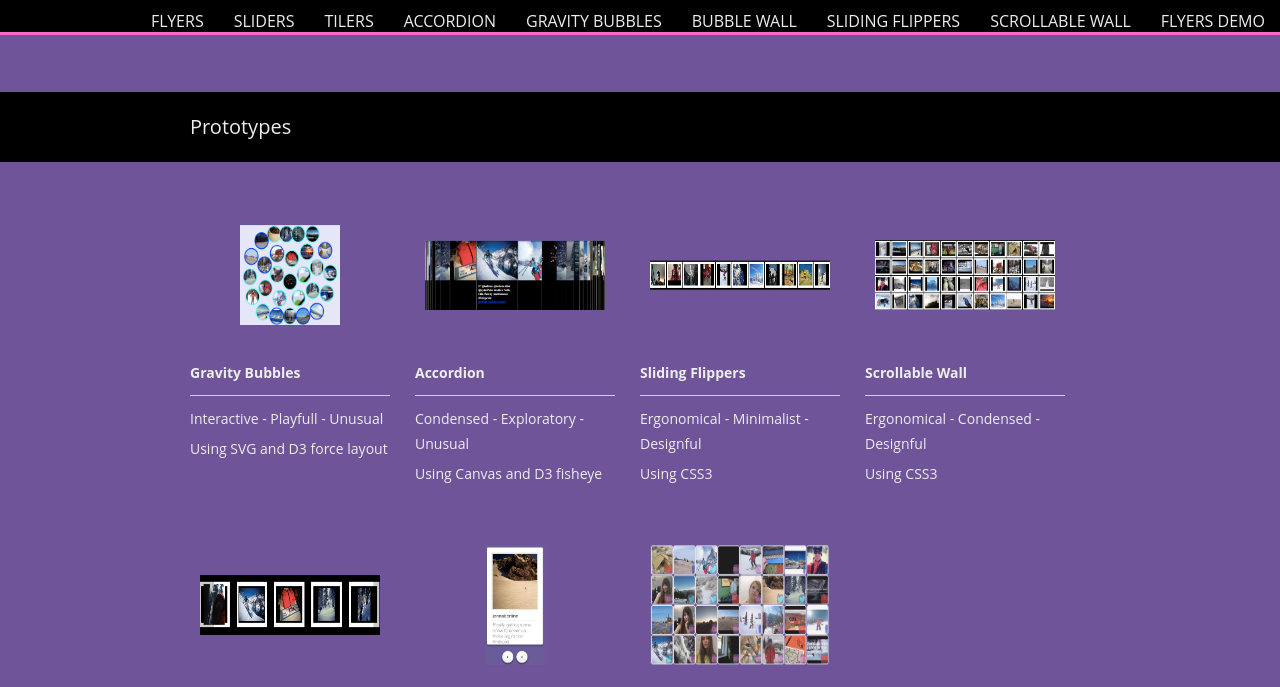
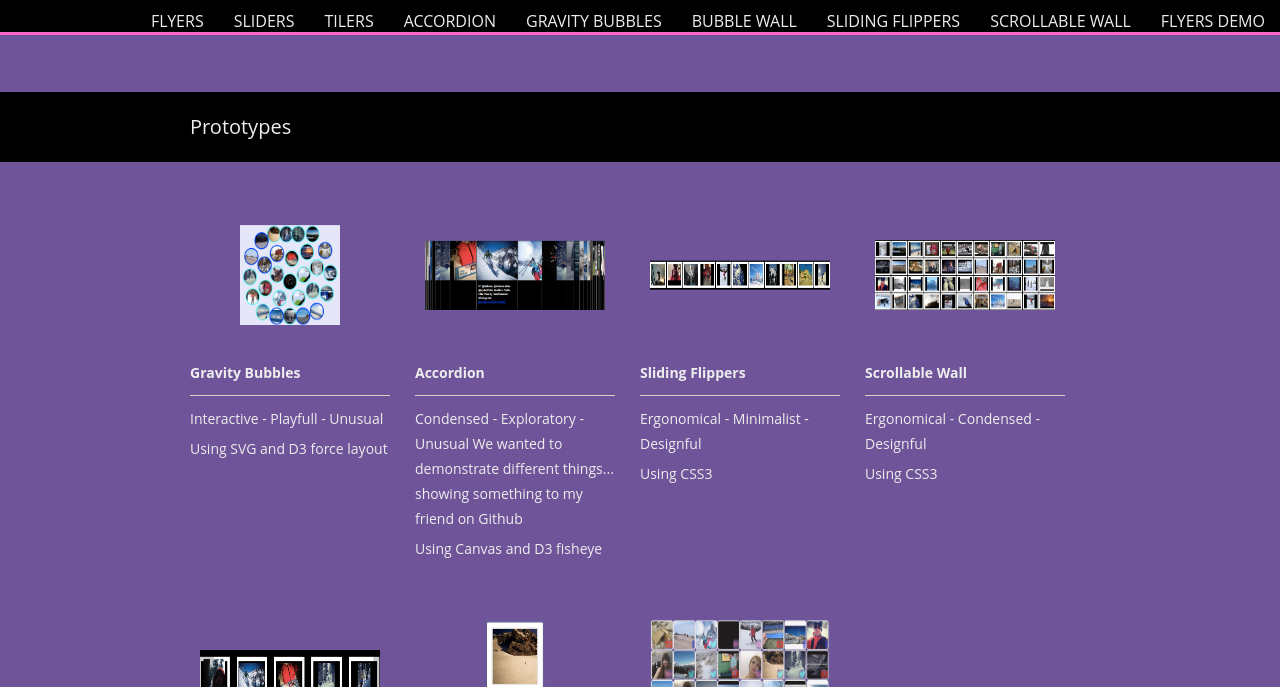
Before and after one commit to SW-Galleries/VG_Demos, a plain HTML site: page demo.html in a window 1280 px wide. Shown: the part 105-792 px from the top of the page. Drawn offline with nearby package versions, Linux system fonts and the light colour scheme; files that its build step writes are made by us from their sources.

Commit message:
I changed a paragraph in this project only to show my friend how to use git.  Will revert later

```diff
--- a/demo.html
+++ b/demo.html
@@ -142,7 +142,7 @@
           </a>
           <figcaption>
             <strong> Accordion</strong>
-            <p> Condensed - Exploratory - Unusual </p>
+            <p> Condensed - Exploratory - Unusual   We wanted to demonstrate different things... showing something to my friend on Github </p>
             <p>Using Canvas and D3 fisheye</p>
           </figcaption>
         </figure>
```
